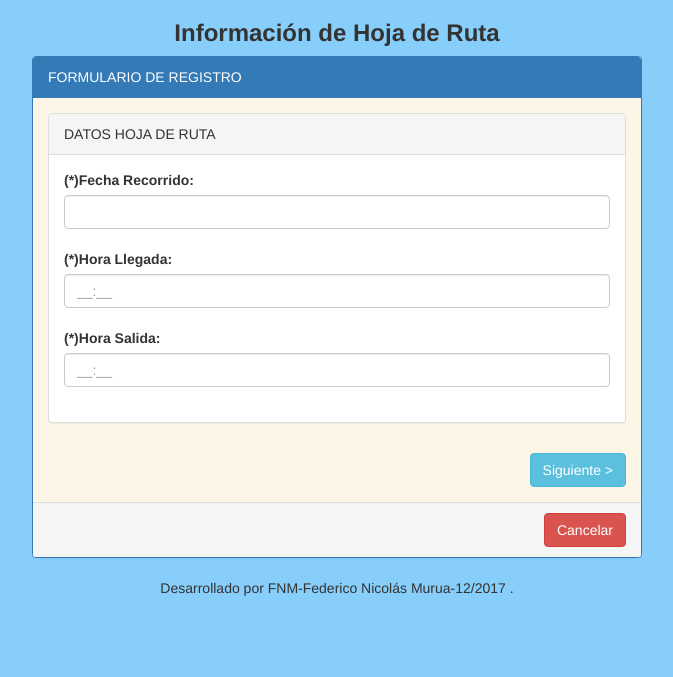
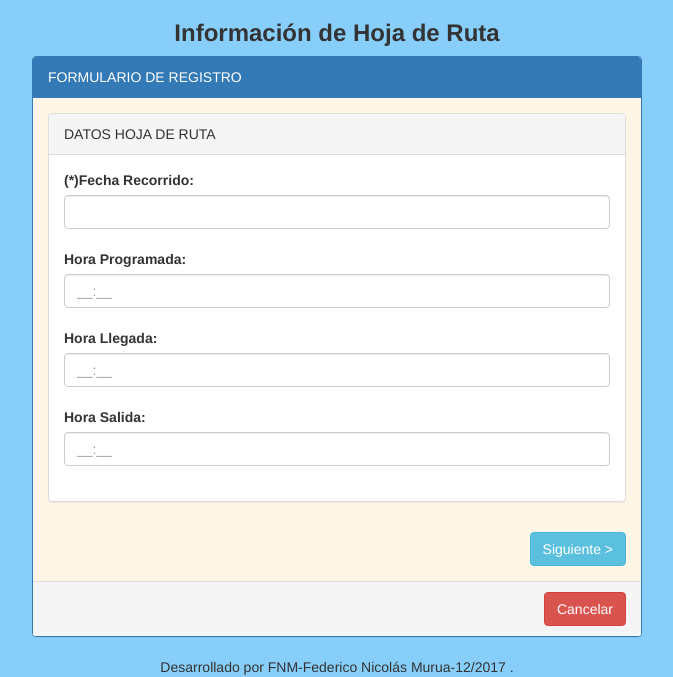
Before and after one commit to feddeMurua/mara_imp, a Django app: a page that uses modulo_I/templates/hojaRuta/hojaruta_form.html in a window 1280 px wide. Shown: the part 52-729 px from the top of the page, without its empty margins (303-976 px from the left). Run offline with Django 3.2, Linux system fonts and the light colour scheme; a user stored in the database is signed in; data comes from the database, SQL or seed files in the repository; both versions use the stored data as it was after the commit; some libraries are stand-ins or nearby versions; some web fonts are replaced.

Commit message:
fix carga balde

```diff
--- a/modulo_I/models.py
+++ b/modulo_I/models.py
@@ -101,8 +101,9 @@ class BaldeUtilizado(models.Model):
 
 class HojaRuta(models.Model):
     fecha_recorrido = models.DateField() #fecha del dia que se imprimió la hoja de ruta
-    hora_llegada = models.TimeField()
-    hora_salida = models.TimeField()
+    hora_programada = models.TimeField(blank=True, null=True)
+    hora_llegada = models.TimeField(blank=True, null=True)
+    hora_salida = models.TimeField(blank=True, null=True)
 
     def __str__(self):
         return "Fecha Recorrido: %s" % (self.fecha_recorrido)
--- a/modulo_I/templates/hojaRuta/hojaruta_form.html
+++ b/modulo_I/templates/hojaRuta/hojaruta_form.html
@@ -21,13 +21,17 @@
           <label>(*)Fecha Recorrido:</label>
         {{hojaruta_form.fecha_recorrido|add_class:'form-control'|attr:"readonly"|attr:"style:background:white"|attr:"required:"|attr:"data-parsley-error-message:(*)El campo fecha impresión es obligatorio"}}
         <br>
-        <label>(*)Hora Llegada:</label>
+        <label>Hora Programada:</label>
         <br>
-        {{hojaruta_form.hora_llegada|add_class:'form-control hora'|attr:"required:"}}
+        {{hojaruta_form.hora_programada|add_class:'form-control hora'}}
         <br>
-        <label>(*)Hora Salida:</label>
+        <label>Hora Llegada:</label>
         <br>
-        {{hojaruta_form.hora_salida|add_class:'form-control hora'|attr:"required:"}}
+        {{hojaruta_form.hora_llegada|add_class:'form-control hora'}}
+        <br>
+        <label>Hora Salida:</label>
+        <br>
+        {{hojaruta_form.hora_salida|add_class:'form-control hora'}}
         <br>
       </div>
     </div>
--- a/modulo_I/views.py
+++ b/modulo_I/views.py
@@ -106,9 +106,8 @@ BALDES
 @login_required
 def listado_baldes(request):
     listado_baldes = Balde.objects.all().order_by('nro_balde')
-
     '''
-    for i in range (54):
+    for i in range (55):
         balde = Balde(nro_balde=(i+1), capacidad=10)
         balde.save()
 
```
Also changed, not shown: db.sqlite3, modulo_I/migrations/0004_auto_20180214_1849.py (added).
